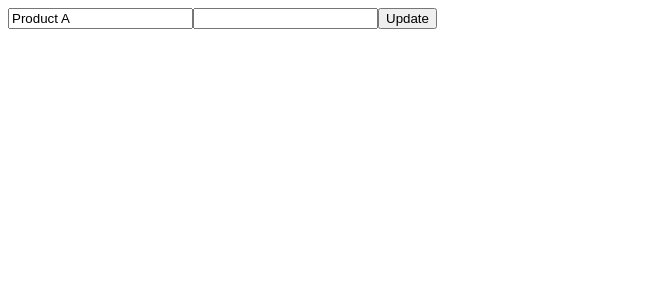
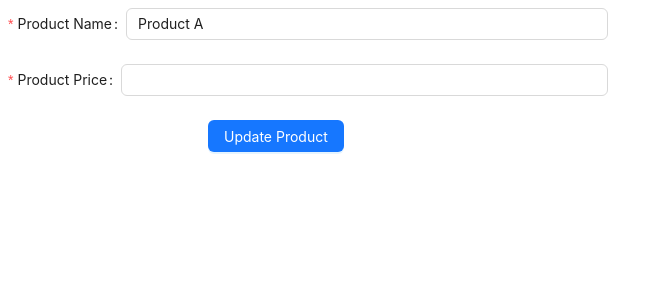
Before and after one commit to sontv8/web502-we17303, a React (Vite) app in the folder WE17303-react-ts/: page /admin/products/1/update in a window 1280 px wide. Shown: the top 300 px of the page, without its empty margins (0-663 px from the left). Built offline with nearby package versions, Linux system fonts and the light colour scheme; data requests are answered from the project's data file.

Commit message:
Buổi 14: ant design - update product

```diff
--- a/WE17303-react-ts/src/App.tsx
+++ b/WE17303-react-ts/src/App.tsx
@@ -1,73 +1,44 @@
-import { BrowserRouter, Route, Routes } from 'react-router-dom'
-import React, { useEffect, useState } from 'react'
-// import './App.css'
+import { useState, useEffect } from 'react'
+import { Routes, Route } from 'react-router-dom'
+import { addProduct, deleteProduct, getAllProduct, updateProduct } from './api/product'
+import AddProductPage from './pages/admin/AddProduct'
+import ProductManagementPage from './pages/admin/ProductManagement'
+import UpdateProductPage from './pages/admin/UpdateProduct'
 import HomePage from './pages/HomePage'
 import ProductPage from './pages/Product'
 import ProductDetailPage from './pages/ProductDetail'
-import Dashboard from './pages/admin/Dashboard'
-import ProductManagementPage from './pages/admin/ProductManagement'
-import AddProductPage from './pages/admin/AddProduct'
-import { addProduct, updateProduct } from './api/product'
-import UpdateProductPage from './pages/admin/UpdateProduct'
-import WebsiteLayout from './pages/layouts/WebsiteLayout'
-import AdminLayout from './pages/layouts/AdminLayout'
+import { IProduct } from './types/product'
 
 function App() {
-  const [products, setProduct] = useState([])
+  const [products, setProducts] = useState<IProduct[]>([])
   useEffect(() => {
-    fetch('http://localhost:3000/products')
-      .then(response => response.json())
-      .then(data => setProduct(data))
+    getAllProduct().then(({ data }) => setProducts(data))
   }, [])
-
-  const onHandleRemove = (id) => {
-
-    fetch('http://localhost:3000/products/' + id, {
-      method: 'DELETE'
-    }).then(() => setProduct(products.filter(item => item.id != id)))
+  const onHandleRemove = (id: number) => {
+    deleteProduct(id).then(() => setProducts(products.filter((item: IProduct) => item.id !== id)))
   }
-  const onHandleAdd = (product) => {
-    addProduct(product)
+  const onHandleAdd = (product: IProduct) => {
+    addProduct(product).then(() => getAllProduct().then(({ data }) => setProducts(data)))
   }
-  const onHandleUpdate = (product) => { // hàm xử lý khi submit form update
-    updateProduct(product).then(() => setProduct(products.map(item => item.id == product.id ? product : item)))
+  const onHandleUpdate = (product: IProduct) => {
+    updateProduct(product).then(() => getAllProduct().then(({ data }) => setProducts(data)))
   }
   return (
     <div className="App">
-      {/*
-        / - Homepage
-        /products - Product Page
-        /products/:id - Detail
-      */}
-      <BrowserRouter>
       <Routes>
-          {/* nested router - router lồng nhau */}
-          <Route path='/' element={<WebsiteLayout />}>
+        <Route path='/'>
           <Route index element={<HomePage />} />
+          <Route path='products' element={<ProductPage products={products} onRemove={onHandleRemove} />} />
+          <Route path='products/:id' element={<ProductDetailPage products={products} />} />
+        </Route>
+        <Route path='/admin'>
           <Route path='products'>
-              <Route index element={<ProductPage products={products} onRemove={onHandleRemove} />} />
-              <Route path=':id' element={<ProductDetailPage products={products} />} />
-            </Route>
-          </Route>
-
-          <Route path='/admin' element={<AdminLayout />}>
-            <Route index element={<Dashboard />} />
-            <Route path='products' >
-              <Route index element={<ProductManagementPage products={products} />} />
+            <Route index element={<ProductManagementPage products={products} onRemove={onHandleRemove} />} />
             <Route path='add' element={<AddProductPage onAdd={onHandleAdd} />} />
             <Route path=':id/update' element={<UpdateProductPage onUpdate={onHandleUpdate} products={products} />} />
           </Route>
         </Route>
-          {/* <Route path='/' element={<HomePage />} />
-          <Route path='/products' element={<ProductPage products={products} onRemove={onHandleRemove} />} />
-          <Route path='/products/:id' element={<ProductDetailPage products={products} />} />
-          <Route path='/admin' element={<Dashboard />} />
-          <Route path='/admin/products' element={<ProductManagementPage />} />
-          <Route path='/admin/products/add' element={<AddProductPage onAdd={onHandleAdd} />} />
-          <Route path='/admin/products/:id/update' element={<UpdateProductPage onUpdate={onHandleUpdate} />} /> */}
       </Routes>
-      </BrowserRouter>
-
     </div>
   )
 }
--- a/WE17303-react-ts/src/api/product.tsx
+++ b/WE17303-react-ts/src/api/product.tsx
@@ -1,9 +1,5 @@
 import instance from "./instance";
-interface IProduct {
-    id: number,
-    name: string,
-    price: number
-}
+import { IProduct } from "../types/product";
 const getAllProduct = () => {
     return instance.get('/products');
 }
--- a/WE17303-react-ts/src/main.tsx
+++ b/WE17303-react-ts/src/main.tsx
@@ -1,8 +1,11 @@
 import React from 'react'
 import ReactDOM from 'react-dom/client'
+import { BrowserRouter } from 'react-router-dom';
 import App from './App';
 
 // jsx
 ReactDOM.createRoot(document.getElementById('root') as HTMLElement).render(
-  <App />
+  <BrowserRouter>
+    <App />
+  </BrowserRouter>
 )
--- a/WE17303-react-ts/src/pages/admin/AddProduct.tsx
+++ b/WE17303-react-ts/src/pages/admin/AddProduct.tsx
@@ -1,7 +1,12 @@
-import React, { useState } from 'react'
-import { useNavigate } from 'react-router-dom'
-import { useForm } from 'react-hook-form'
+import React from 'react'
+import { useForm, SubmitHandler } from 'react-hook-form'
+import { IProduct } from '../../types/product';
 import { Button, Checkbox, Form, Input } from 'antd';
+import { useNavigate } from 'react-router-dom';
+
+interface IProps {
+    onAdd: (product: IProduct) => void
+}
 
 // const AddProductPage = (props) => { // nhận props từ App.tsx
 //     // props - onAdd
@@ -35,11 +40,6 @@ import { Button, Checkbox, Form, Input } from 'antd';
 //     )
 // }
 
-interface IProduct {
-    id: number,
-    name: string,
-    price: number
-}
 interface IProps {
     onAdd: (product: IProduct) => void
 }
@@ -56,8 +56,10 @@ const AddProductPage = (props: IProps) => { // nhận props từ App.tsx
     //     navigate('/admin/products')
     // }
 
+
     const onFinish = (values: any) => {
         props.onAdd(values);
+        navigate('/admin/products')
     };
 
     const onFinishFailed = (errorInfo: any) => {
--- a/WE17303-react-ts/src/pages/admin/ProductManagement.tsx
+++ b/WE17303-react-ts/src/pages/admin/ProductManagement.tsx
@@ -1,24 +1,24 @@
 import React from 'react'
-import { Space, Table, Tag, Button } from 'antd';
+import { Space, Table, Button } from 'antd';
 import type { ColumnsType } from 'antd/es/table';
+import { IProduct } from '../../types/product';
 import { Link } from 'react-router-dom'
 
-const ProductManagementPage = (props) => {
-    const data = props.products.map(item => {
-        return {
-            key: item.id,
-            name: item.name,
-            price: item.price
-        }
-    })
-    interface DataType {
-        key: string;
-        name: string;
-        age: number;
-        address: string;
-        tags: string[];
+interface DataType {
+    key: string | number;
+    id: number;
+    name: string;
+    price: number;
+}
+interface IProps {
+    products: IProduct[],
+    onRemove: (id: number) => void
+}
+
+const ProductManagementPage = (props: IProps) => {
+    const removeProduct = (id: number) => {
+        props.onRemove(id)
     }
-
     const columns: ColumnsType<DataType> = [
         {
             title: 'Product Name',
@@ -37,37 +37,26 @@ const ProductManagementPage = (props) => {
             render: (record) => (
 
                 <Space size="middle">
-                    <Button type="primary">Remove</Button>
-                    <Button type="primary"><Link to={`/admin/products/${record.key}/update`}>Update</Link></Button>
+                    <Button type="primary" style={{ backgroundColor: 'red' }} onClick={() => removeProduct(record.id)}>Remove</Button>
+                    <Button type="primary" ><Link to={`/admin/products/${record.id}/update`}>Update</Link></Button>
                 </Space>
             ),
         },
     ];
 
-    // const data: DataType[] = [
-    //     {
-    //         key: '1',
-    //         name: 'John Brown',
-    //         age: 32,
-    //         address: 'New York No. 1 Lake Park',
-    //         tags: ['nice', 'developer'],
-    //     },
-    //     {
-    //         key: '2',
-    //         name: 'Jim Green',
-    //         age: 42,
-    //         address: 'London No. 1 Lake Park',
-    //         tags: ['loser'],
-    //     },
-    //     {
-    //         key: '3',
-    //         name: 'Joe Black',
-    //         age: 32,
-    //         address: 'Sydney No. 1 Lake Park',
-    //         tags: ['cool', 'teacher'],
-    //     },
-    // ];
-    return <Table columns={columns} dataSource={data} pagination={{ pageSize: 5 }} />
+    const data: DataType[] = props.products.map((item: IProduct) => {
+        return {
+            key: item.id,
+            ...item
+        }
+    })
+
+    return (
+        <div>
+            <Button type='primary'><Link to={'/admin/products/add'}>Add New Product</Link></Button>
+            <Table columns={columns} dataSource={data} pagination={{ pageSize: 5 }} />
+        </div>
+    )
 }
 
 export default ProductManagementPage
--- a/WE17303-react-ts/src/pages/admin/UpdateProduct.tsx
+++ b/WE17303-react-ts/src/pages/admin/UpdateProduct.tsx
@@ -1,6 +1,12 @@
 import React, { useEffect, useState } from 'react'
-import { useParams, useNavigate } from 'react-router-dom'
 import { useForm } from 'react-hook-form'
+import { useNavigate, useParams } from 'react-router-dom'
+import { IProduct } from '../../types/product'
+import { Button, Form, Input } from 'antd';
+interface IProps {
+    products: IProduct[],
+    onUpdate: (product: IProduct) => void
+}
 
 // const UpdateProductPage = (props) => {
 //     const { id } = useParams() // lấy id từ url
@@ -31,25 +37,107 @@ import { useForm } from 'react-hook-form'
 // }
 
 
-const UpdateProductPage = (props) => {
+// const UpdateProductPage = (props) => {
+//     const navigate = useNavigate()
+//     const { register, handleSubmit, reset } = useForm()
+//     const { id } = useParams() // lấy id từ url
+//     useEffect(() => {
+//         const currentProduct = props.products.find(item => item.id == id) // tìm product có id trùng với id trên url
+//         reset(currentProduct) // reset lại form với giá trị của product
+//     }, [props])
+//     const onHandleSubmit = (data) => {
+//         props.onUpdate(data);
+//         navigate('/admin/products')
+//     }
+//     return (
+//         <div>
+//             <form action="" onSubmit={handleSubmit(onHandleSubmit)}>
+//                 <input type="text" {...register('name')} />
+//                 <input type="number" {...register('price')} />
+//                 <button type="submit">Update</button>
+//             </form>
+//         </div>
+//     )
+// }
+
+
+
+const UpdateProductPage = (props: IProps) => {
+    const { id } = useParams()
     const navigate = useNavigate()
-    const { register, handleSubmit, reset } = useForm()
-    const { id } = useParams() // lấy id từ url
-    useEffect(() => {
-        const currentProduct = props.products.find(item => item.id == id) // tìm product có id trùng với id trên url
-        reset(currentProduct) // reset lại form với giá trị của product
+    // const { register, handleSubmit, reset } = useForm()
+    // useEffect(() => {
+    //     const currentProduct = props.products.find((product) => product.id === Number(id))
+    //     reset(currentProduct)
+    // }, [props])
+    // const onHandleSubmit = data => {
+    //     props.onUpdate(data);
+    // }
+
+
+
+    const [product, setProduct] = useState<IProduct>() // khởi tạo biến state product có kiểu dữ liệu là IProduct
+    useEffect(() => { // khi props thay đổi thì sẽ chạy useEffect này
+        const currentProduct = props.products.find((product: IProduct) => product.id == Number(id))
+        // tìm trong mảng props.products có phần tử nào có id trùng với id trên url không
+        setProduct(currentProduct) // nếu có thì set lại giá trị cho biến product
     }, [props])
-    const onHandleSubmit = (data) => {
-        props.onUpdate(data);
+    useEffect(() => { // khi biến product thay đổi thì sẽ chạy useEffect này
+        setFields() // gọi hàm setFields để set lại giá trị cho các input
+    }, [product])
+    const [form] = Form.useForm();
+    // khởi tạo một instance của Form và gán vào biến form
+    // Instance của form là một đối tượng được tạo ra bởi Ant Design để thực hiện các chức năng của form trong React
+
+    const setFields = () => {// hàm này để set lại giá trị cho các input
+        form.setFieldsValue({ // gọi hàm setFieldsValue của instance form để set lại giá trị cho các input dựa vào giá trị của biến product
+            id: product?.id,
+            name: product?.name,
+            price: product?.price
+        })
+    }
+
+    const onFinish = (values: any) => {
+        props.onUpdate(values);
         navigate('/admin/products')
-    }
+    };
+
     return (
         <div>
-            <form action="" onSubmit={handleSubmit(onHandleSubmit)}>
-                <input type="text" {...register('name')} />
-                <input type="number" {...register('price')} />
-                <button type="submit">Update</button>
-            </form>
+            <Form form={form} style={{ maxWidth: 600 }} onFinish={onFinish} >
+                {/* đoạn này cần truyền cả id vào form khi submit để lấy được giá trị id truyền lên component App */}
+                <Form.Item
+                    label=""
+                    name="id"
+                    style={{ display: 'none' }} // ẩn input này đi
+                    rules={[{ required: true, message: 'Please input your username!' }]}
+                >
+                    <Input />
+                </Form.Item>
+
+
+                <Form.Item
+                    label="Product Name"
+                    name="name"
+                    rules={[{ required: true, message: 'Please input your username!' }]}
+                >
+                    <Input />
+                </Form.Item>
+
+                <Form.Item
+                    label="Product Price"
+                    name="price"
+                    rules={[{ required: true, message: 'Please input your password!' }]}
+                >
+                    <Input />
+                </Form.Item>
+
+                <Form.Item wrapperCol={{ offset: 8, span: 16 }}>
+                    <Button type="primary" htmlType="submit">
+                        Update Product
+                    </Button>
+                </Form.Item>
+            </Form>
         </div>
     )
 }
--- /dev/null
+++ b/WE17303-react-ts/src/types/product.tsx
@@ -0,0 +1,5 @@
+export interface IProduct {
+    id: number,
+    name: string,
+    price: number
+}
```
Lines whose indentation alone changed are shown as unchanged.
